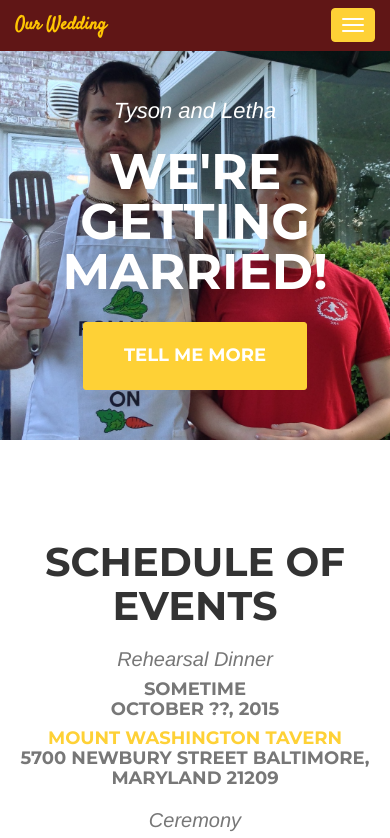
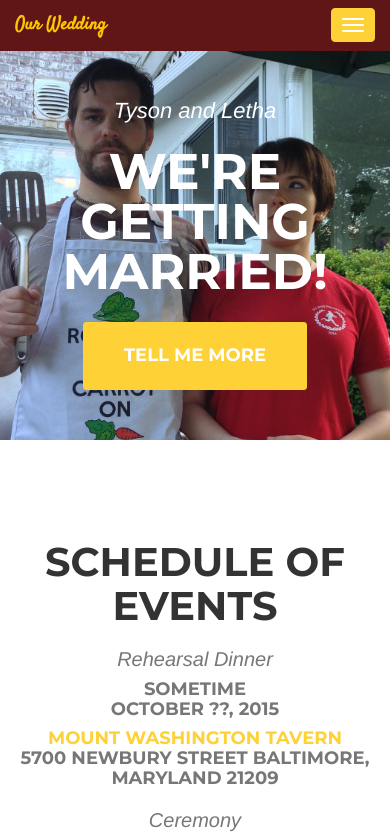
Before and after one commit to kdmcclin/wedding-site, a plain HTML site: page index.html in a window 390 px wide. Shown: the top 838 px of the page. Drawn offline with nearby package versions, Linux system fonts and the light colour scheme; some packages are replaced by stand-ins of ours; a web font is replaced by a local one.

Commit message:
Add media query for different header background image based on screen size

```diff
--- a/css/agency.css
+++ b/css/agency.css
@@ -266,7 +266,7 @@ header {
     text-align: center;
     color: #fff;
     background-attachment: scroll;
-    background-image: url(../img/suburban_gothic2.jpg);
+    background-image: url(../img/tylethaback3.png);
     background-position: center center;
     background-repeat: none;
     -webkit-background-size: cover;
@@ -774,3 +774,9 @@ section h3.section-subheading.no-spacing{
 .rsvp a, .rsvp a:hover, .rsvp a:visited{
     color: white;
 }
+
+@media(max-width:768px) {
+    header {
+        background-image: url(../img/suburban_gothic1.jpg);
+    }
+}
```
Also changed, not shown: 2 other files.
